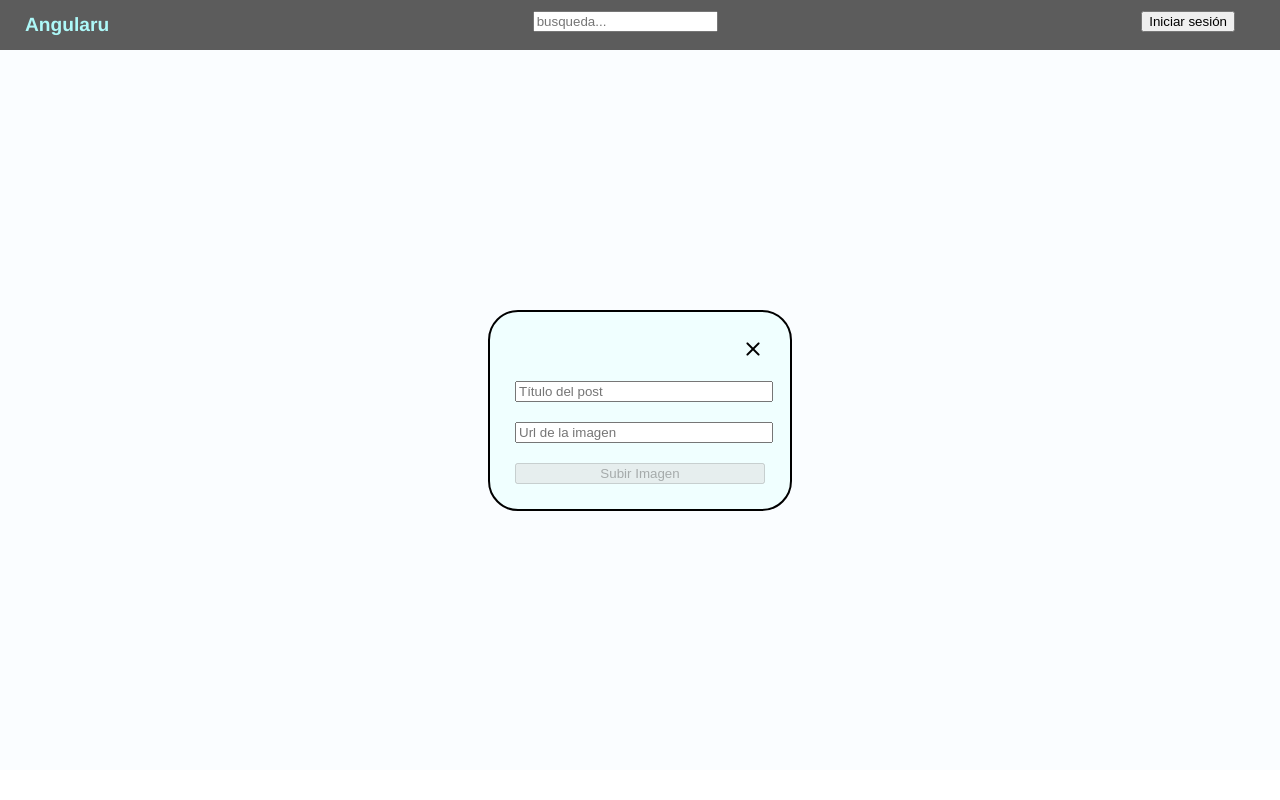
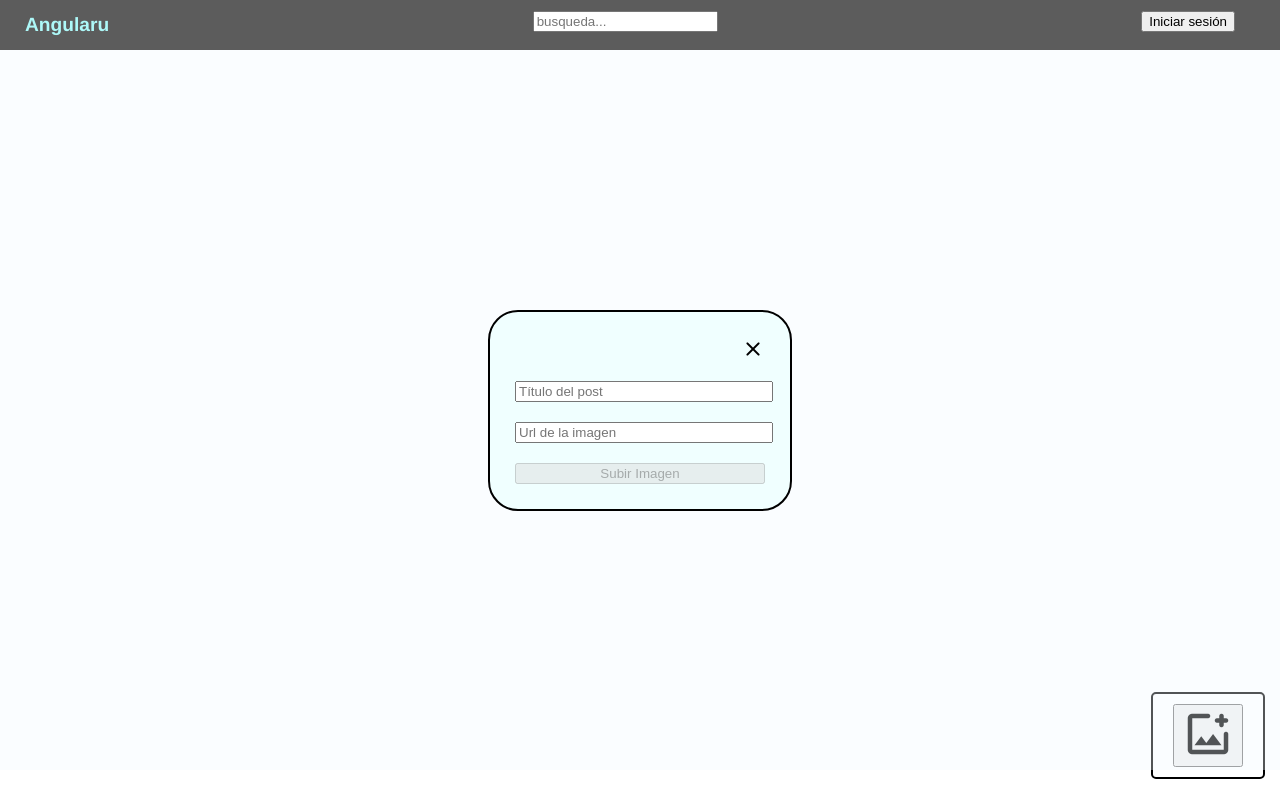
Before and after one commit to IsabellaTobon/RS_ClaseAngular, an Angular app: page /posts in a window 1280 px wide. Both pictures are taken after a click on the button "add_photo_alternate". Built offline with nearby package versions, Linux system fonts and the light colour scheme.

Commit message:
boton de cierre funcional

```diff
--- a/src/app/components/post/post.component.html
+++ b/src/app/components/post/post.component.html
@@ -1,4 +1,65 @@
 <div>
+
+  <p class="botonSubirPost" (click)="mostrarSubirPost()">
+    <button (click)="mostrarSubirPost()">
+      <span class="material-symbols-rounded btn-upload-img"> add_photo_alternate </span>
+    </button>
+  </p>
+
+  @if (showingPostForm) {
+    <div class="divFondo">
+      <form (submit)="subirPost()" [formGroup]="formularioPost">
+        <div class="iconoCerrar" (click)="cerrarForm()">
+          <span class="material-symbols-rounded"> close </span>
+        </div>
+        <div>
+          <input
+            type="text"
+            placeholder="Título del post"
+            formControlName="titulo"
+          />
+        </div>
+        <div>
+          <input
+            type="text"
+            placeholder="Url de la imagen"
+            formControlName="urlImagen"
+          />
+        </div>
+        <button [disabled]="formularioPost.invalid">Subir Imagen</button>
+      </form>
+    </div>
+    <!-- **ESTE FUNCIONA PERO EL CSS FALTA ARREGLAR** -->
+    <!-- <div class="fondo">
+      <div class="iconoCerrar" (click)="cerrarForm()">
+        <span class="material-symbols-rounded">
+          close
+        </span>
+        <form (submit)="subirPost()" [formGroup]="formularioPost">
+          <div class="iconoCerrar" (click)="cerrarForm()">
+            <span class="material-symbols-rounded"> close </span>
+          </div>
+          <div>
+            <input
+              type="text"
+              placeholder="Título del post"
+              formControlName="titulo"
+            />
+          </div>
+          <div>
+            <input
+              type="text"
+              placeholder="Url de la imagen"
+              formControlName="urlImagen"
+            />
+          </div>
+          <button [disabled]="formularioPost.invalid">Subir Imagen</button>
+        </form>
+
+      </div>
+
+    </div> -->
+  }
   <!-- <div class="grid">
         @for (post of posts; track $index) {
             <div class="post">
@@ -6,7 +67,7 @@
             </div>
         }
     </div> -->
-  @if (!showingPostForm) {
+  <!-- @if (!showingPostForm) {
   <div class="botonSubirPost">
     <button (click)="mostrarSubirPost()">
       <span class="material-symbols-rounded btn-upload-img"> add_photo_alternate </span>
@@ -36,5 +97,5 @@
       <button [disabled]="formularioPost.invalid">Subir Imagen</button>
     </form>
   </div>
-  }
+  } -->
 </div>
--- a/src/app/components/post/post.component.ts
+++ b/src/app/components/post/post.component.ts
@@ -60,7 +60,7 @@ export class PostComponent implements OnInit {
   });
 
   mostrarSubirPost() {
-    this.showingPostForm = !this.showingPostForm;
+    this.showingPostForm = true
   }
 
   subirPost() {
@@ -69,7 +69,6 @@ export class PostComponent implements OnInit {
   }
 
   cerrarForm() {
-    // Lo llamamos desde el padre que es top-bar
-    this.cerrarFormulario.emit();
+    this.showingPostForm = false
   }
 }
```
